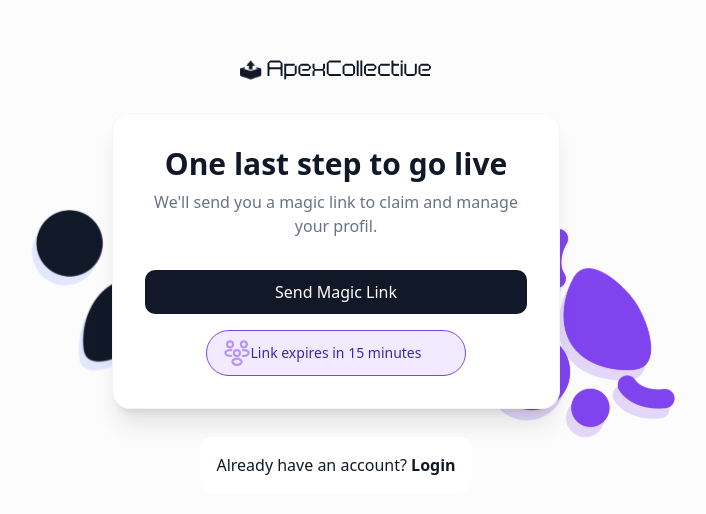
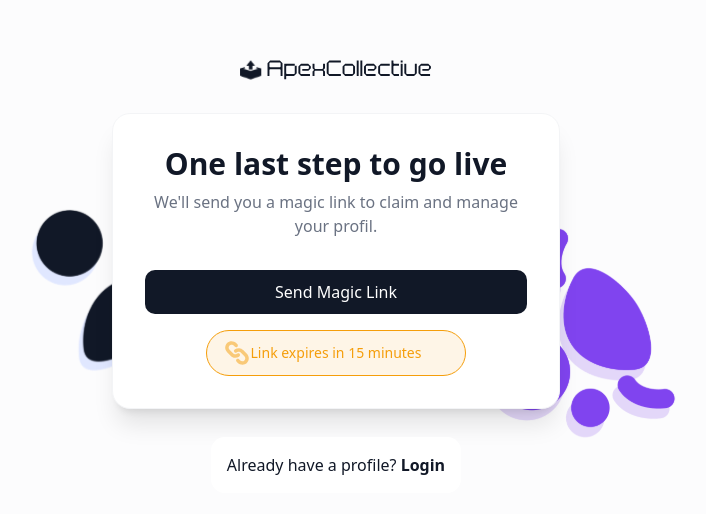
Before and after one commit to Apex-Collective/Axia-Hackathon, a React (Vite) app: page /auth/magic-link in a window 1280 px wide. Shown: the part 124-638 px from the top of the page, without its empty margins (304-1010 px from the left). Built offline with nearby package versions, Linux system fonts and the light colour scheme.

Commit message:
changed purple link buton to yellow

```diff
--- a/src/routes/auth/layout.tsx
+++ b/src/routes/auth/layout.tsx
@@ -41,7 +41,7 @@ export default function AuthLayout() {
             className="flex items-center p-4 text-brand-primary bg-white mt-7 rounded-xl"
           >
             <p>
-              Don't have an account? <strong>Sign up</strong>
+              Don't have a profile? <strong>Create profile now</strong>
             </p>
           </Link>
         ) : (
@@ -50,7 +50,7 @@ export default function AuthLayout() {
             className="flex items-center p-4 text-brand-primary bg-white mt-7 rounded-xl"
           >
             <p>
-              Already have an account? <strong>Login</strong>
+              Already have a profile? <strong>Login</strong>
             </p>
           </Link>
         )}
--- a/src/routes/auth/magicLink.tsx
+++ b/src/routes/auth/magicLink.tsx
@@ -1,4 +1,5 @@
 export default function MagicLinkSent() {
+
   return (
     <div className="w-full bg-white rounded-2xl shadow-xl p-8 border border-gray-100 flex flex-col items-center text-center max-w-md">
 
@@ -18,11 +19,11 @@ export default function MagicLinkSent() {
         </a>
 
         <div
-          className="relative block w-65 mx-auto bg-[#f2ebff] border border-[#8044ef] rounded-full p-3 text-sm text-indigo-800 hover:text-brand-primary transition-colors"
+          className="relative block w-65 mx-auto bg-[#fef5e7] border border-[#f59e0b] rounded-full p-3 text-sm text-[#f59e0b] hover:text-brand-primary transition-colors"
         >
           Link expires in 15 minutes
           <div className="absolute inset-y-0 left-0 pl-4 flex items-center">
-            <img src="/icons/people.svg" alt="people" className="size-7 opacity-50"/>
+            <img src="/icons/link.svg" alt="people" className="size-7 opacity-50"/>
           </div>
         </div>
       </div>
```
Also changed, not shown: public/icons/link.svg (added).
